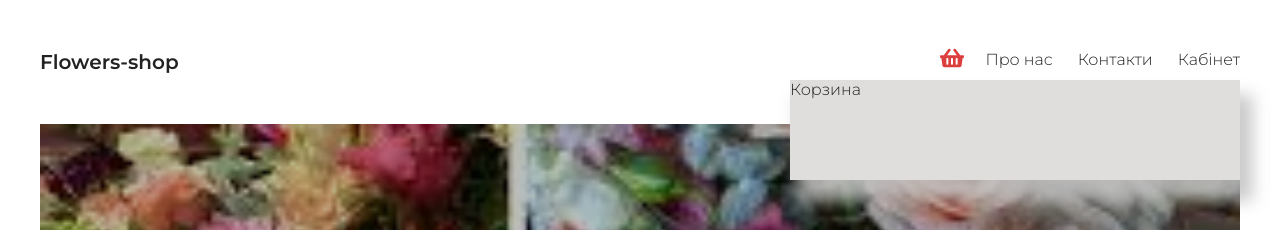
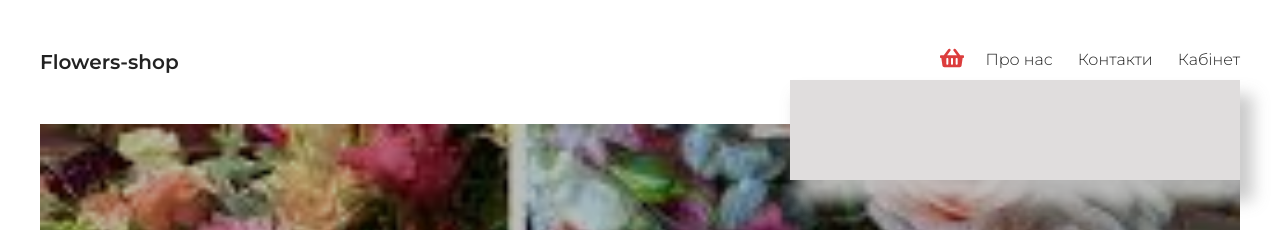
Before and after one commit to AndriiDan/Shop, a React (Create React App) app: page / in a window 1280 px wide. Both pictures are taken after a click on the icon 952 px from the left and 58 px from the top of the page. Shown: the top 230 px of the page. Built offline with nearby package versions, Linux system fonts and the light colour scheme.

Commit message:
Вивід замовленнь в корзину.

```diff
--- a/src/App.js
+++ b/src/App.js
@@ -82,7 +82,7 @@ class App extends React.Component {
   render() {
     return (
       <div className="wrapper">
-        <Header />
+        <Header oders={this.state.oders} />
         <Items items={this.state.items} onAdd={this.addToOrder} />
         <Footer />
       </div>
@@ -91,9 +91,7 @@ class App extends React.Component {
 
   // додавання товарів в корзину
   addToOrder(item) {
-    this.setState({ oders: [...this.state.oders, item] }, () => {
-      console.log(this.state.oders)
-    })
+    this.setState({ oders: [...this.state.oders, item] })
   }
 }
 
--- a/src/components/Header.js
+++ b/src/components/Header.js
@@ -1,7 +1,8 @@
 import React, { useState } from 'react';
 import { FaShoppingBasket } from "react-icons/fa";
+import Order from './Order';
 
-export default function Header() {
+export default function Header(props) {
     let [cartOpen, setCartOpen] = useState(false);
 
     return (
@@ -16,7 +17,11 @@ export default function Header() {
                 {/* іконка з корзинкою; ${cartOpen && 'active'} - при cartOpen = true додати className='active'  */}
                 <FaShoppingBasket onClick={() => setCartOpen(cartOpen = !cartOpen)} className={`shop-cart-button ${cartOpen && 'active'}`} />
                 {cartOpen && (
-                    <div className='shop-cart'>Корзина</div>
+                    <div className='shop-cart'>
+                        {props.oders.map(el => (
+                            <Order key={el.id} item={el} />
+                        ))}
+                    </div>
                 )}
             </div>
             {/* основний банер магазина */}
--- /dev/null
+++ b/src/components/Order.js
@@ -0,0 +1,15 @@
+import React, { Component } from 'react';
+
+export class Order extends Component {
+    render() {
+        return (
+            <div className='item'>
+                <img src={"./img/" + this.props.item.img} />
+                <h2>{this.props.item.title}</h2>
+                <b>{this.props.item.price} грн.</b>
+            </div>
+        )
+    }
+}
+
+export default Order;
```
